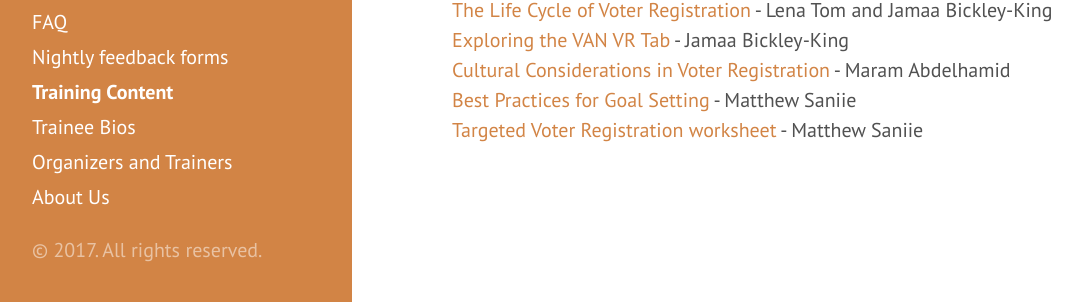
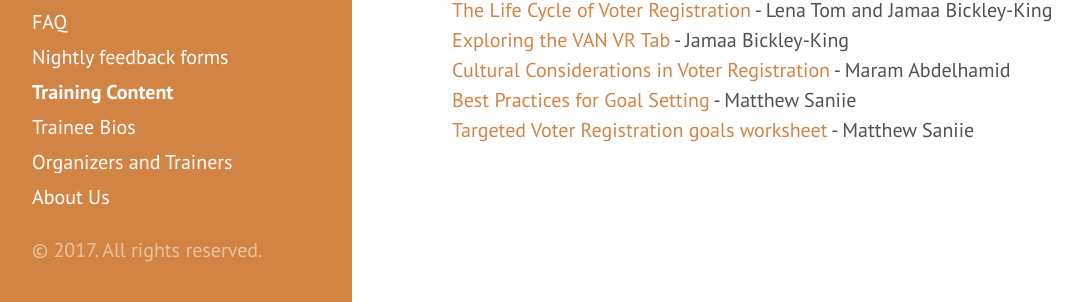
Before and after one commit to anniejw6/changethegame_site, a Jekyll site: the page built from slides.md, in a window 1280 px wide and 900 px high, scrolled down 828 px. Shown: the part 595-897 px from the top of the window, without its empty margins (8-1090 px from the left). Built offline with Jekyll 4.4.1, drawn with Linux system fonts in a browser that asks for light colours.

Commit message:
Update slides.md

```diff
--- a/slides.md
+++ b/slides.md
@@ -48,5 +48,5 @@ title: Training Content
 <br>[Exploring the VAN VR Tab](https://www.dropbox.com/s/64i7m2eklcgbubp/Exploring%20the%20VAN%20VR%20Tab-Jamaa%20Bickley-King.pptx.pdf?dl=0) - Jamaa Bickley-King
 <br>[Cultural Considerations in Voter Registration](https://www.dropbox.com/s/s7wx8yacdgeimor/Voter%20Reg%20Cultural%20Considerations-Maram.pdf?dl=0) - Maram Abdelhamid
 <br>[Best Practices for Goal Setting](https://www.dropbox.com/s/wtg3ila37ukptgw/Best%20Practices%20for%20Goal%20Setting-Matthew%20Saniie.pdf?dl=0) - Matthew Saniie
-<br>[Targeted Voter Registration worksheet](https://www.dropbox.com/s/bib37fhqcaiqz68/C3%20Targeted%20VR%20worksheet-Matthew%20Saniie.xlsx?dl=0) - Matthew Saniie
+<br>[Targeted Voter Registration goals worksheet](https://www.dropbox.com/s/bib37fhqcaiqz68/C3%20Targeted%20VR%20worksheet-Matthew%20Saniie.xlsx?dl=0) - Matthew Saniie
 <br>
```
